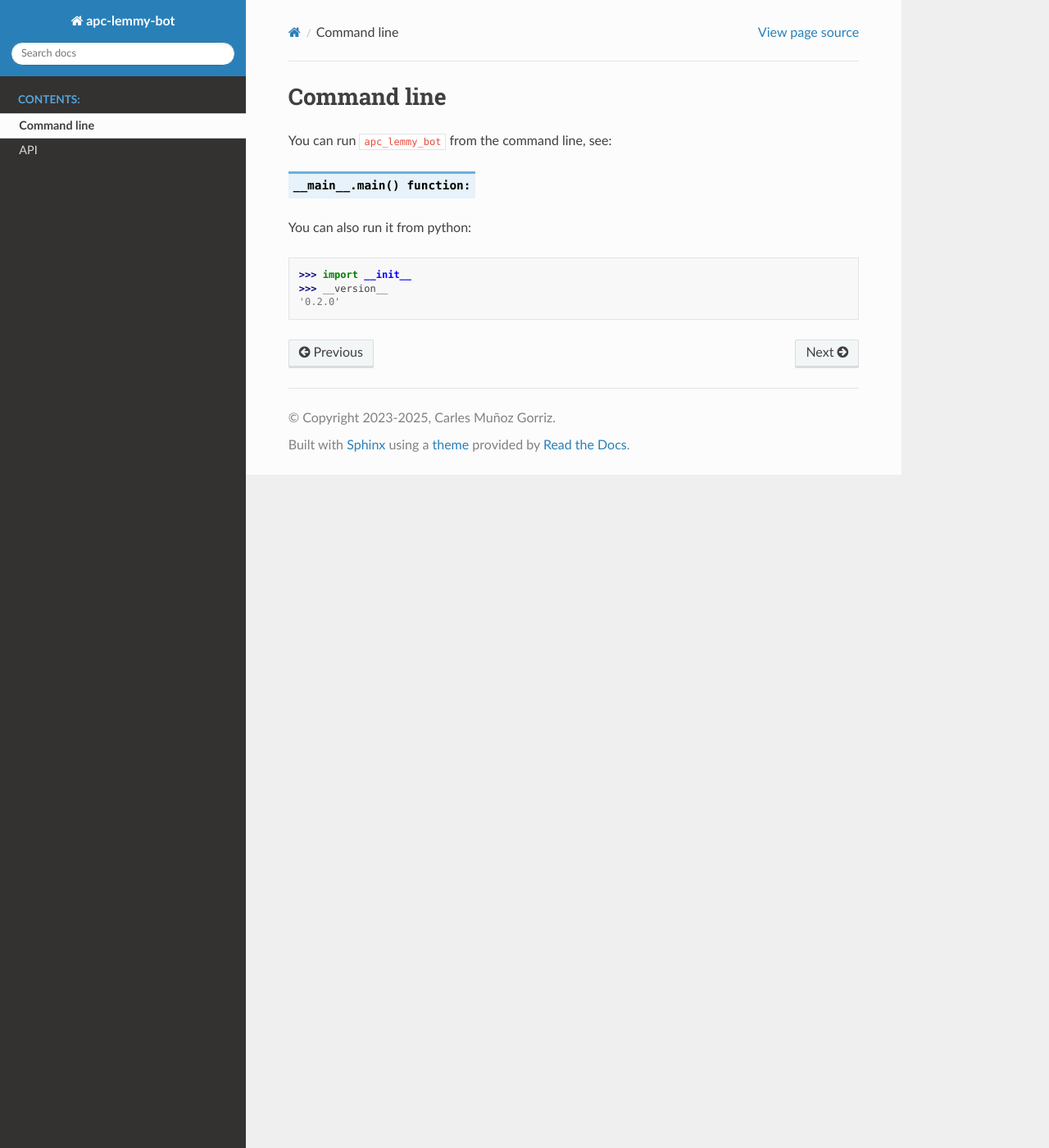
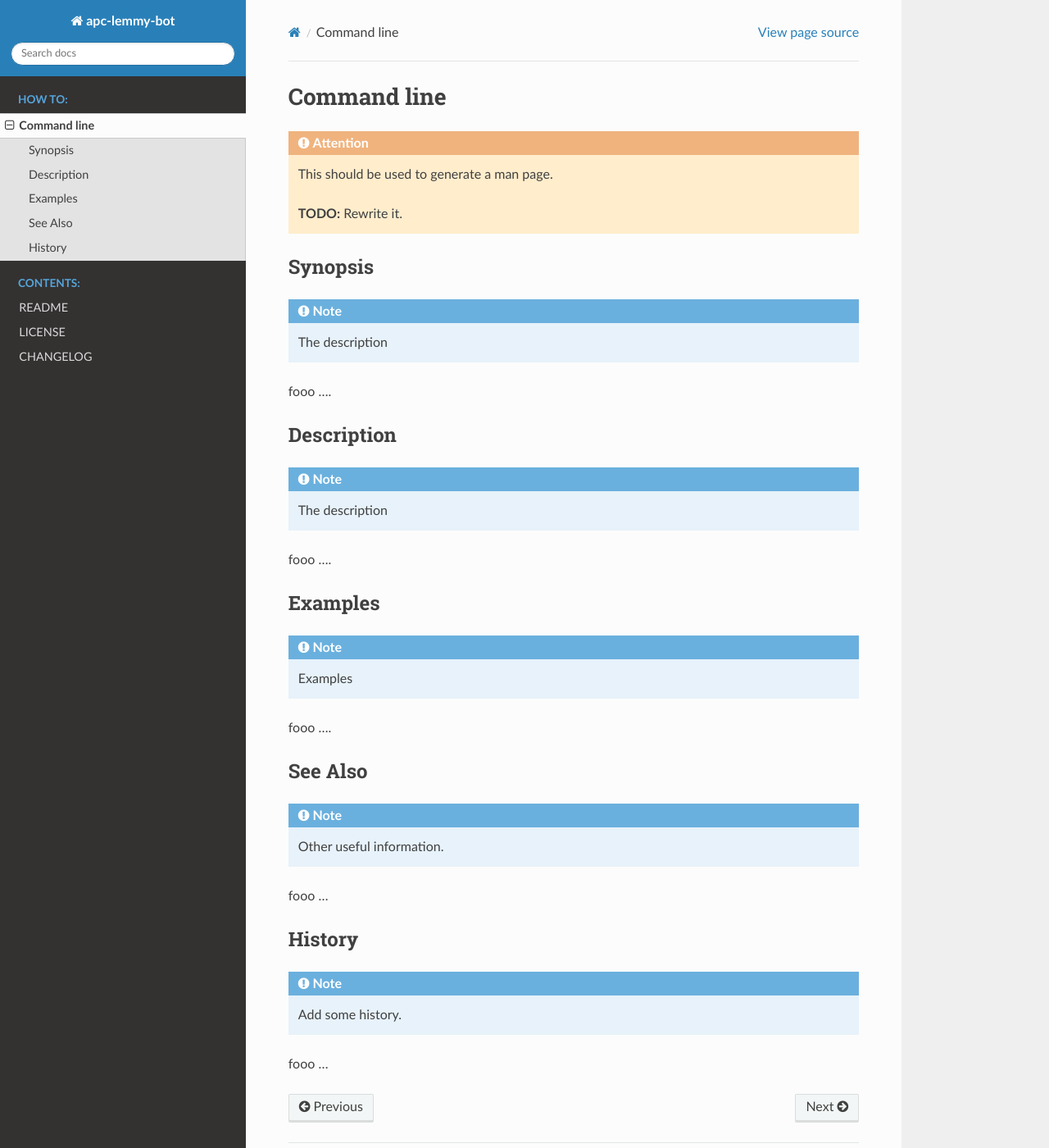
Before and after one commit to carlesmu/apc-lemmy-bot, a Sphinx documentation site: the page built from docs/source/usage.rst, in a window 1280 px wide and 1400 px high. Shown: the whole window at 82% size. Built offline with Sphinx 7.4.7 and the Read the Docs theme 3.1.0, drawn with Linux system fonts in a browser that asks for light colours.

Commit message:
build(docs): improved documentation
- now we can generate a manpage (draft)
- improve generated htmls

```diff
--- /dev/null
+++ b/docs/source/changelog.rst
@@ -0,0 +1,5 @@
+---------
+CHANGELOG
+---------
+
+.. mdinclude:: ../../CHANGELOG.md
--- a/docs/source/conf.py
+++ b/docs/source/conf.py
@@ -4,9 +4,11 @@
 # For the full list of built-in configuration values, see the documentation:
 # https://www.sphinx-doc.org/en/master/usage/configuration.html
 
+# ----------------------------------------------------------------------------
 # -- Path setup --------------------------------------------------------------
-# If extensions (or modules to document with autodoc) are in another directory,
-# add these directories to sys.path here.
+# ----------------------------------------------------------------------------
+# If extensions (or modules to document with autodoc) are in another
+# directory, add these directories to sys.path here.
 import pathlib
 import sys
 
@@ -17,40 +19,97 @@ print(f"- Source code: {PROJECT_SRC}")
 
 sys.path.insert(0, pathlib.Path(PROJECT).as_posix())
 
+# ----------------------------------------------------------------------------
 # -- Project information -----------------------------------------------------
+# ----------------------------------------------------------------------------
 # https://www.sphinx-doc.org/en/master/usage/configuration.html#project-information
-
 project = "apc-lemmy-bot"
 project_copyright = "2023-2025, Carles Muñoz Gorriz"
 author = "Carles Muñoz Gorriz"
 release = "0.5.3"
 
+# ----------------------------------------------------------------------------
 # -- General configuration ---------------------------------------------------
+# ----------------------------------------------------------------------------
 # https://www.sphinx-doc.org/en/master/usage/configuration.html#general-configuration
-
 extensions = [
+    "autoapi.extension",
+    "numpydoc",
+    "sphinx.ext.doctest",
     "sphinx.ext.duration",
-    "sphinx.ext.doctest",
+    "sphinx.ext.intersphinx",
     "sphinx.ext.viewcode",
-    "numpydoc",
     "sphinx_automodapi.automodapi",
-    "autoapi.extension",
+    "sphinx_automodapi.smart_resolver",
+    "sphinx_mdinclude",
 ]
-
 templates_path = ["_templates"]
 exclude_patterns: list[str] = []
 
 
+# ----------------------------------------------------------------------------
+# -- Options for manpage output ----------------------------------------------
+# ----------------------------------------------------------------------------
+# https://www.sphinx-doc.org/en/master/usage/configuration.html#confval-man_pages
+man_pages = [
+    (
+        "usage",
+        "apc-lemmy-bot",
+        "Post supabase events to a Lemmy instance or show them",
+        [author],
+        "1",
+    )
+]
+man_show_urls = False
+man_make_section_directory = True
+
+# ----------------------------------------------------------------------------
 # -- Options for HTML output -------------------------------------------------
+# ----------------------------------------------------------------------------
 # https://www.sphinx-doc.org/en/master/usage/configuration.html#options-for-html-output
 html_theme = "sphinx_rtd_theme"
 html_static_path = ["_static"]
+html_context = {
+    "display_github": False,  # Integrate GitHub
+    "github_user": "carlesmu",  # Username
+    "github_repo": "apc-lemmy-bot",  # Repo name
+    "github_version": "main",  # Version
+    "conf_py_path": "/docs/source/",  # Path in the checkout to the docs root
+}
 
 
+# ----------------------------------------------------------------------------
+# -- Options for the theme ---------------------------------------------------
+# ----------------------------------------------------------------------------
+# https://sphinx-rtd-theme.readthedocs.io/en/stable/configuring.html
+html_theme_options = {
+    "logo_only": False,
+    "prev_next_buttons_location": "bottom",
+    "style_external_links": True,
+    "vcs_pageview_mode": "",
+    "flyout_display": "hidden",
+    "version_selector": True,
+    "language_selector": True,
+    # Toc options
+    "collapse_navigation": True,
+    "sticky_navigation": True,
+    "navigation_depth": 4,
+    "includehidden": True,
+    "titles_only": False,
+}
+
+# ----------------------------------------------------------------------------
 # -- Options for extensions --------------------------------------------------
+# ----------------------------------------------------------------------------
 
-# Numpydoc settings
-# See: https://numpydoc.readthedocs.io/en/latest/install.html
+# autoapi.extension settings -------------------------------------------------
+# https://sphinx-autoapi.readthedocs.io/en/latest/reference/config.html
+autoapi_dirs = [
+    PROJECT_SRC,
+]
+
+# numpydoc settings ----------------------------------------------------------
+# https://numpydoc.readthedocs.io/en/latest/install.html
 numpydoc_use_plots = False
 numpydoc_show_inherited_class_members = True
 numpydoc_class_members_toctree = True
@@ -58,9 +117,11 @@ numpydoc_attributes_as_param_list = True
 numpydoc_xref_param_typebool = True
 numpydoc_validation_checks = {"all"}
 
-# Autoapi settings:
-# See: https://sphinx-autoapi.readthedocs.io/en/latest/reference/config.html
-autoapi_dirs = [
-    PROJECT_SRC,
-]
-templates_path = ["_templates"]
+# sphinx.ext.intersphinx settings --------------------------------------------
+# https://www.sphinx-doc.org/en/master/usage/extensions/intersphinx.html
+intersphinx_mapping = {"python": ("https://docs.python.org/3", None)}
+
+
+# ----------------------------------------------------------------------------
+# -- End of file -------------------------------------------------------------
+# ----------------------------------------------------------------------------
--- /dev/null
+++ b/docs/source/license.rst
@@ -0,0 +1,5 @@
+-------
+LICENSE
+-------
+
+.. literalinclude:: ../../LICENSE
--- /dev/null
+++ b/docs/source/readme.rst
@@ -0,0 +1,5 @@
+------
+README
+------
+
+.. mdinclude:: ../../README.md
--- a/docs/source/usage.rst
+++ b/docs/source/usage.rst
@@ -1,12 +1,59 @@
+------------
 Command line
 ------------
 
-You can run ``apc_lemmy_bot`` from the command line, see:
+.. attention::
 
-.. py:function:: __main__.main() function:
+   This should be used to generate a man page.
 
-You can also run it from python:
+   **TODO:** Rewrite it.
 
->>> import __init__
->>> __version__
-'0.2.0'
+Synopsis
+--------
+
+.. note::
+
+   The description
+
+fooo ....
+
+
+Description
+-----------
+
+.. note::
+
+   The description
+
+fooo ....
+
+
+Examples
+--------
+
+.. note::
+
+   Examples
+
+
+fooo ....
+
+
+See Also
+--------
+
+.. note::
+
+   Other useful information.
+
+
+fooo ...
+
+
+History
+-------
+
+.. note::
+   Add some history.
+
+fooo ...
```
Also changed, not shown: docs/source/apc_lemmy_bot.cli.rst (deleted, +0 -53 lines), docs/source/apc_lemmy_bot.rst (deleted, +0 -45 lines), docs/source/api.rst (deleted, +0 -11 lines), docs/source/index.rst (+17 -4 lines), docs/source/modules.rst (deleted, +0 -7 lines), pyproject.toml (+5 -2 lines), 1 other file.
